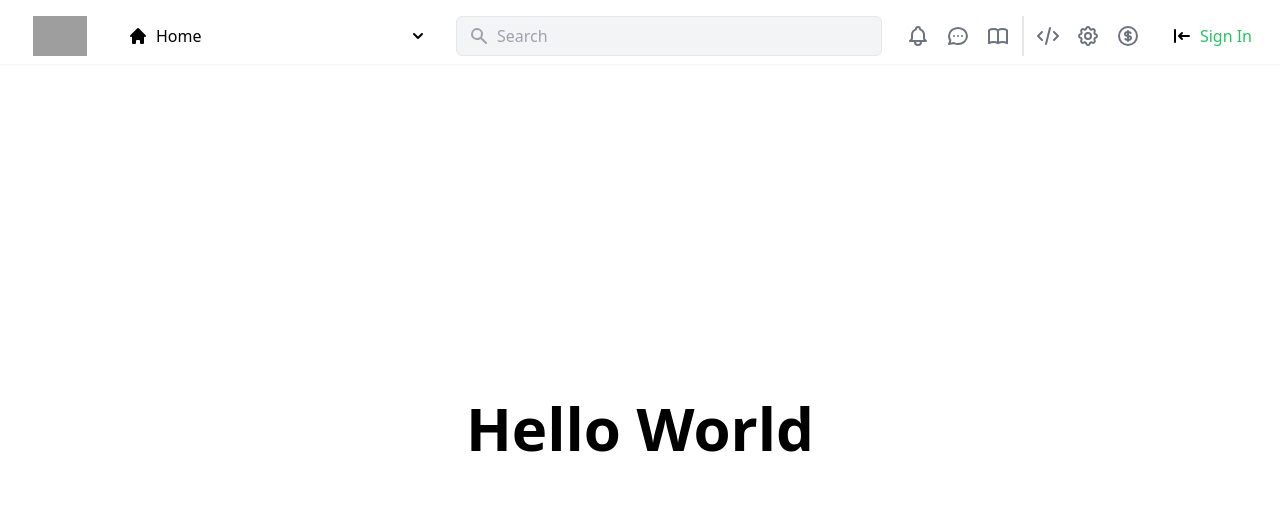
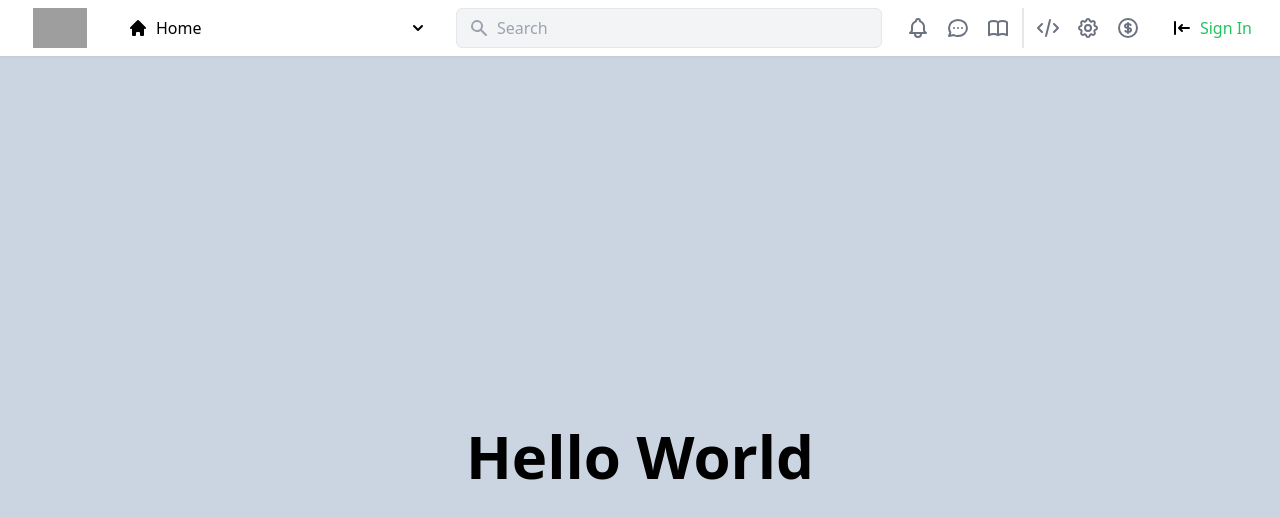
Before and after one commit to kevinorin/sd-up-or-not, a Next.js app: page / in a window 1280 px wide. Shown: the top 518 px of the page. Built offline with nearby package versions, Linux system fonts and the light colour scheme; no server answers; grey boxes are pictures that could not be loaded.

Commit message:
make header global

```diff
--- a/components/Header.tsx
+++ b/components/Header.tsx
@@ -55,9 +55,9 @@ function Header() {
             <div className="relative h-5 w-5 fle flex-shrink-0">
               <LogoutIcon className="" />
             </div>
-            <div class="flex-1 text-xs">
+            <div className="flex-1 text-xs">
               <p className='truncate text-red-500 font-medium'>{session?.user?.name}</p>
-              <p className="flex text-gray-500 items-center"><StarIcon className="flex text-red-500 h-3"/>Lvl 1 Super</p>
+              <p className="flex text-gray-500 items-center">Lvl 1 Super</p>
             </div>
 
             <ChevronDownIcon className="h-5 flex-shrink-0 text-gray-500"/>
--- a/pages/_app.tsx
+++ b/pages/_app.tsx
@@ -1,11 +1,15 @@
 import '../styles/globals.css';
 import type { AppProps } from 'next/app';
 import { SessionProvider } from "next-auth/react";
+import Header from '../components/Header'
 
 function MyApp({ Component, pageProps: {session, ...pageProps} }: AppProps) {
   return (
     <SessionProvider session={session}>
-      <Component {...pageProps} />
+      <div className='h-screen overflow-y-scroll bg-slate-300'>
+        <Header />
+        <Component {...pageProps} />
+      </div>
     </SessionProvider>
   )
 }
--- a/pages/index.tsx
+++ b/pages/index.tsx
@@ -1,7 +1,6 @@
 import type { NextPage } from 'next'
 import Head from 'next/head'
 import Image from 'next/image'
-import Header from '../components/Header'
 
 const Home: NextPage = () => {
   return (
@@ -10,8 +9,6 @@ const Home: NextPage = () => {
         <title>Up or Not by Super Distros</title>
         <link rel="icon" href="/favicon.ico" />
       </Head>
-
-      <Header />
 
       <main className="flex w-full flex-1 flex-col items-center justify-center px-20 text-center">
         <h1 className="text-6xl font-bold">
```
